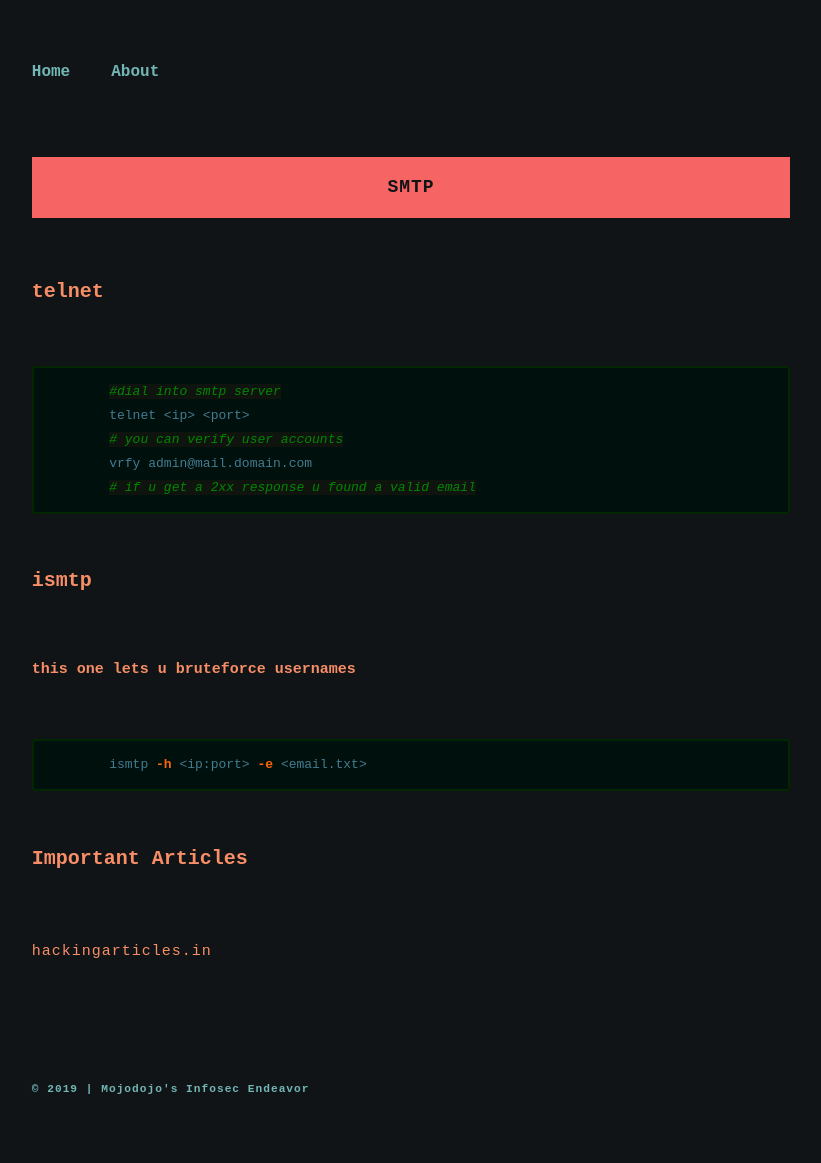
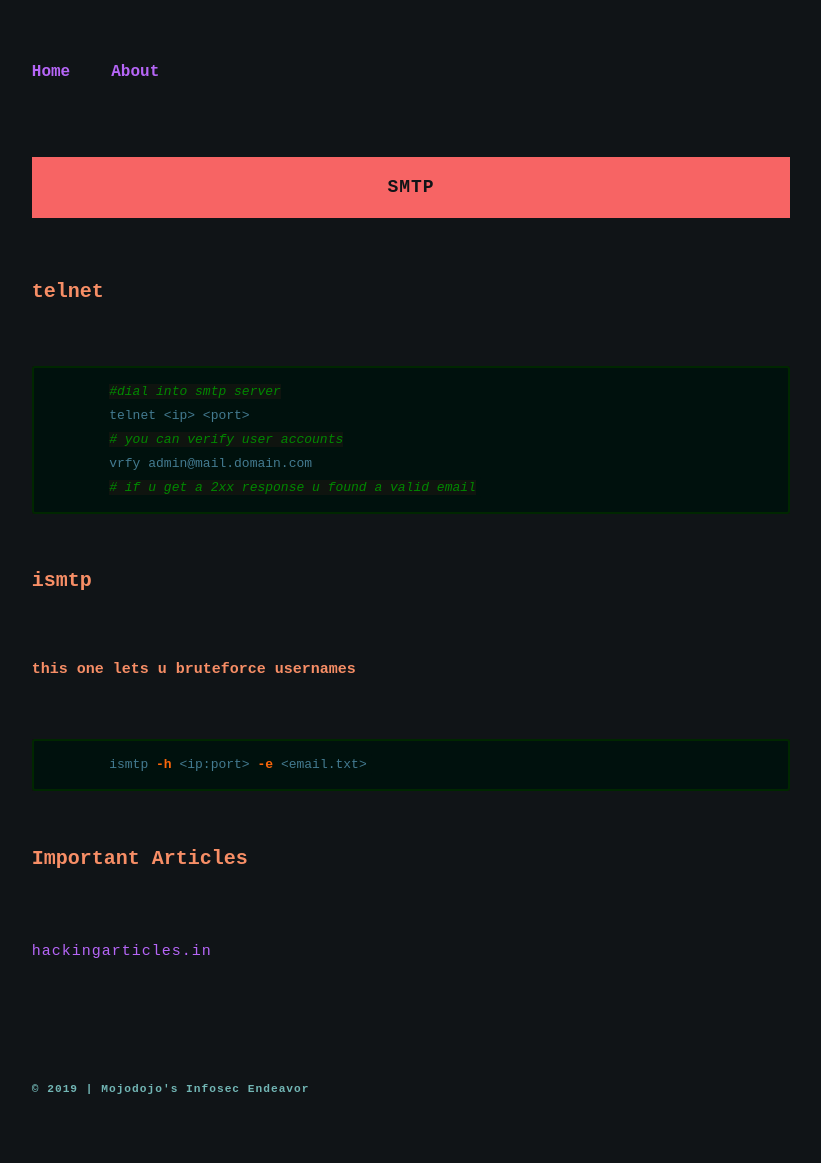
Before and after one commit to mojodojo101/mojo_blog, a Jekyll site: the page built from service-docs/smtp.md, in a window 1280 px wide. Shown: the whole page, without its empty margins (229-1050 px from the left). Built offline with Jekyll 4.4.1, drawn with Linux system fonts in a browser that asks for light colours.

Commit message:
chenged all a

```diff
--- a/assets/css/custom.css
+++ b/assets/css/custom.css
@@ -32,7 +32,7 @@ nav {
 }
 
 nav a {
-	color: #72b6b5 !important;
+	color: #b666f7 !important;
 	padding-right: 2rem;
 	font-size: 1rem;
 	font-weight: bold;
@@ -56,7 +56,7 @@ main {
 .content a {
 	text-decoration: none;
 	position: relative;
-	color: #f78e66 !important;
+	color: #b666f7 !important;
 	/* color: #72b6b5 !important; */
 }
 
--- a/assets/css/mark.css
+++ b/assets/css/mark.css
@@ -146,7 +146,7 @@ code {
 .highlight .n { color: #ffffff } /* Name */
 .highlight .o { color: #ffffff } /* Operator */
 .highlight .x { color: #ffffff } /* Other */
-.highlight .p { color: #ffffff } /* Punctuation */
+.highlight .p { color: #a09a9a } /* Punctuation */
 .highlight .cm { color: #008800; font-style: italic; background-color: #0f140f } /* Comment.Multiline */
 .highlight .cp { color: #ff0007; font-weight: bold; font-style: italic; background-color: #0f140f } /* Comment.Preproc */
 .highlight .c1 { color: #008800; font-style: italic; background-color: #0f140f } /* Comment.Single */
```
